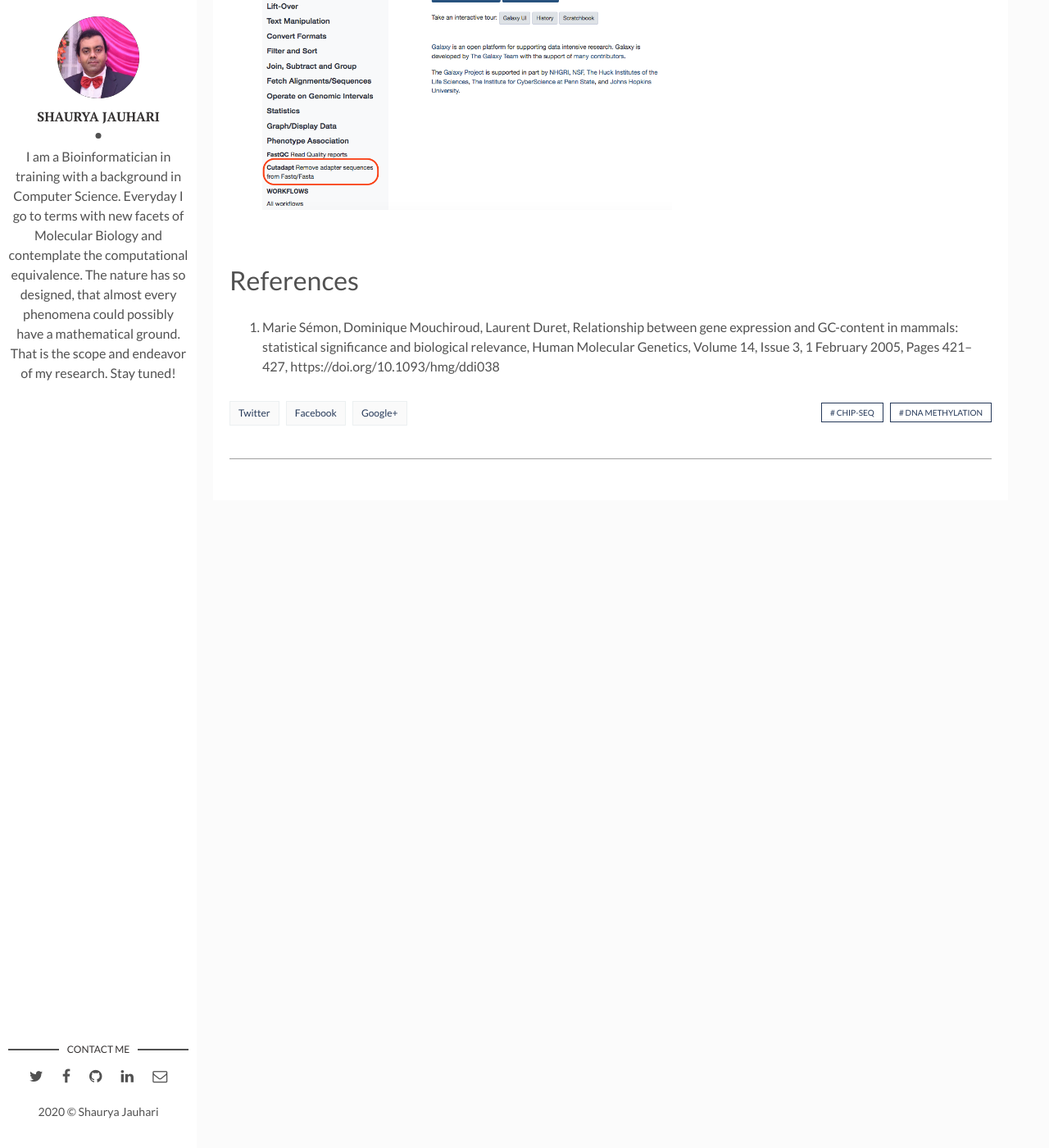
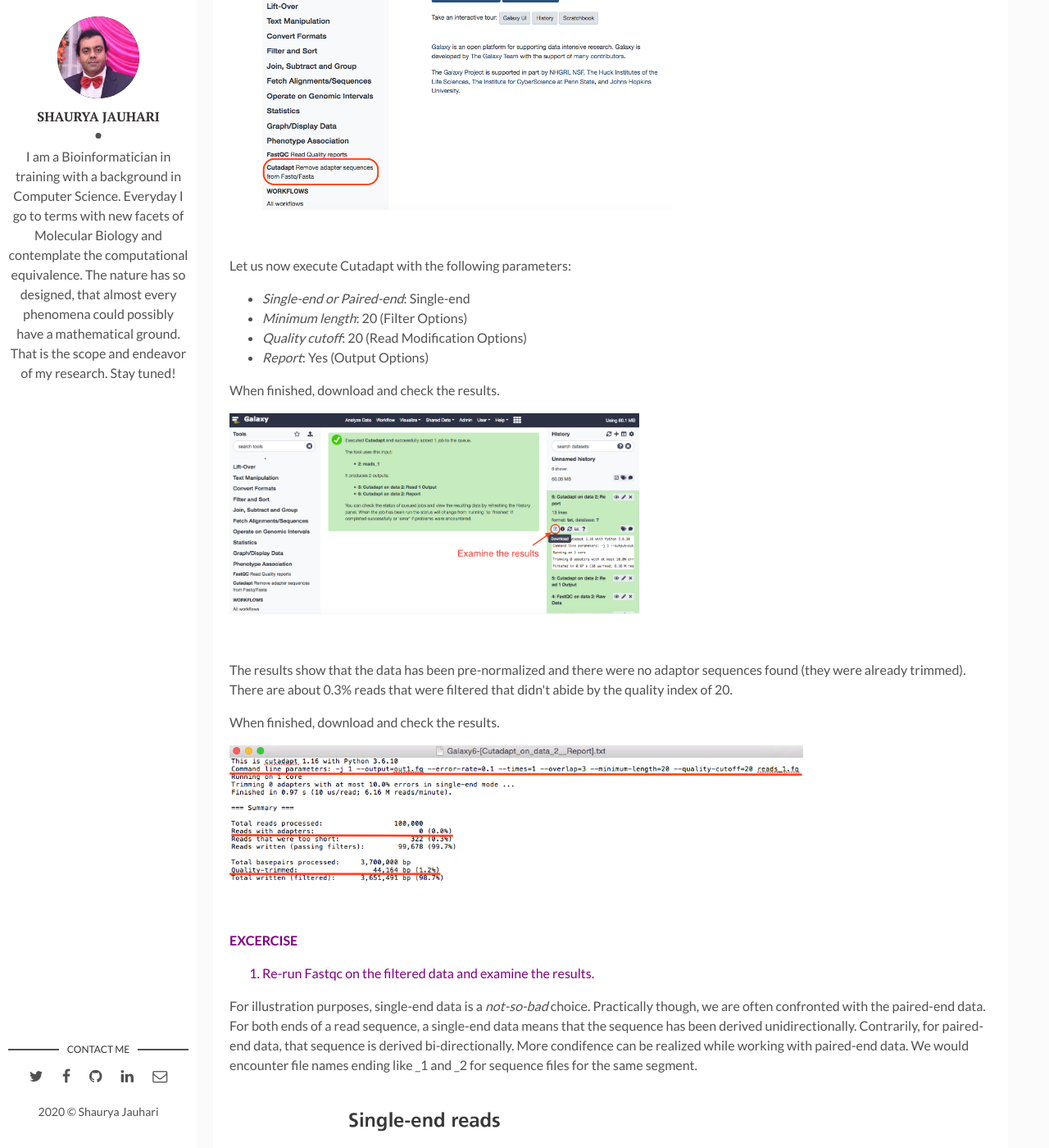
Before and after one commit to shauryajauhari/shauryajauhari.github.io, a Jekyll site: the page built from _posts/2020-07-09-epigenetics_in_Galaxy.markdown, in a window 1280 px wide and 1400 px high, scrolled down 9984 px. Shown: the whole window at 82% size. Built offline with Jekyll 4.4.1, drawn with Linux system fonts in a browser that asks for light colours; some of the changed text lies outside the part shown.

Commit message:
Update file

```diff
--- a/_posts/2020-07-09-epigenetics_in_Galaxy.markdown
+++ b/_posts/2020-07-09-epigenetics_in_Galaxy.markdown
@@ -210,7 +210,50 @@ Done.
 </figure>
 <br>
 
-<p>
+<p>Let us now execute Cutadapt with the following parameters:
+<ul>
+<li> <i>Single-end or Paired-end</i>: Single-end </li>
+<li> <i>Minimum length</i>: 20 (Filter Options)</li>
+<li> <i>Quality cutoff</i>: 20 (Read Modification Options)</li>
+<li> <i>Report</i>: Yes (Output Options)</li>
+</ul>
+</p>
+
+
+<p>When finished, download and check the results. </p>
+<p align="left">
+  <img width="500" src="/assets/img/cutadaptDone.png">
+</p>
+<br>
+
+
+<p> The results show that the data has been pre-normalized and there were no adaptor sequences found (they were already trimmed). There are about 0.3% reads that were filtered that didn't abide by the quality index of 20.</p>
+
+<p>When finished, download and check the results. </p>
+<p align="left">
+  <img width="700" src="/assets/img/cutadaptReport.png">
+</p>
+<br>
+
+
+<span style="color:#800080" >
+<p><b>EXCERCISE</b></p>
+<ol>
+<li> Re-run Fastqc on the filtered data and examine the results. </li>
+</ol>
+</span>
+
+<p> For illustration purposes, single-end data is a <i>not-so-bad</i> choice. Practically though, we are often confronted with the paired-end data. For both ends of a read sequence, a single-end data means that the sequence has been derived unidirectionally. Contrarily, for paired-end data, that sequence is derived bi-directionally. More condifence can be realized while working with paired-end data. We would encounter file names ending like _1 and _2 for sequence files for the same segment.</p>
+
+<p align="center">
+  <img width="700" src="/assets/img/singleEndpairedEnd.png">
+</p>
+<br>
+
+<p> To work with the paired-end data, let us download the other file from the <a href= "https://zenodo.org/record/61771/files/GSM461178_untreat_paired_subset_2.fastq" > source </a>. As before, rename this file to <i>reads_2</i> for consistency and re-run the FASTQC for this data now. We shall also install <a href = "https://pypi.org/project/multiqc/" > MultiQC </a> to aggregate results from FASTQC runs for forward and reverse strand data. </p>
+
+
+
 
 <h1> References </h1>
 
```
